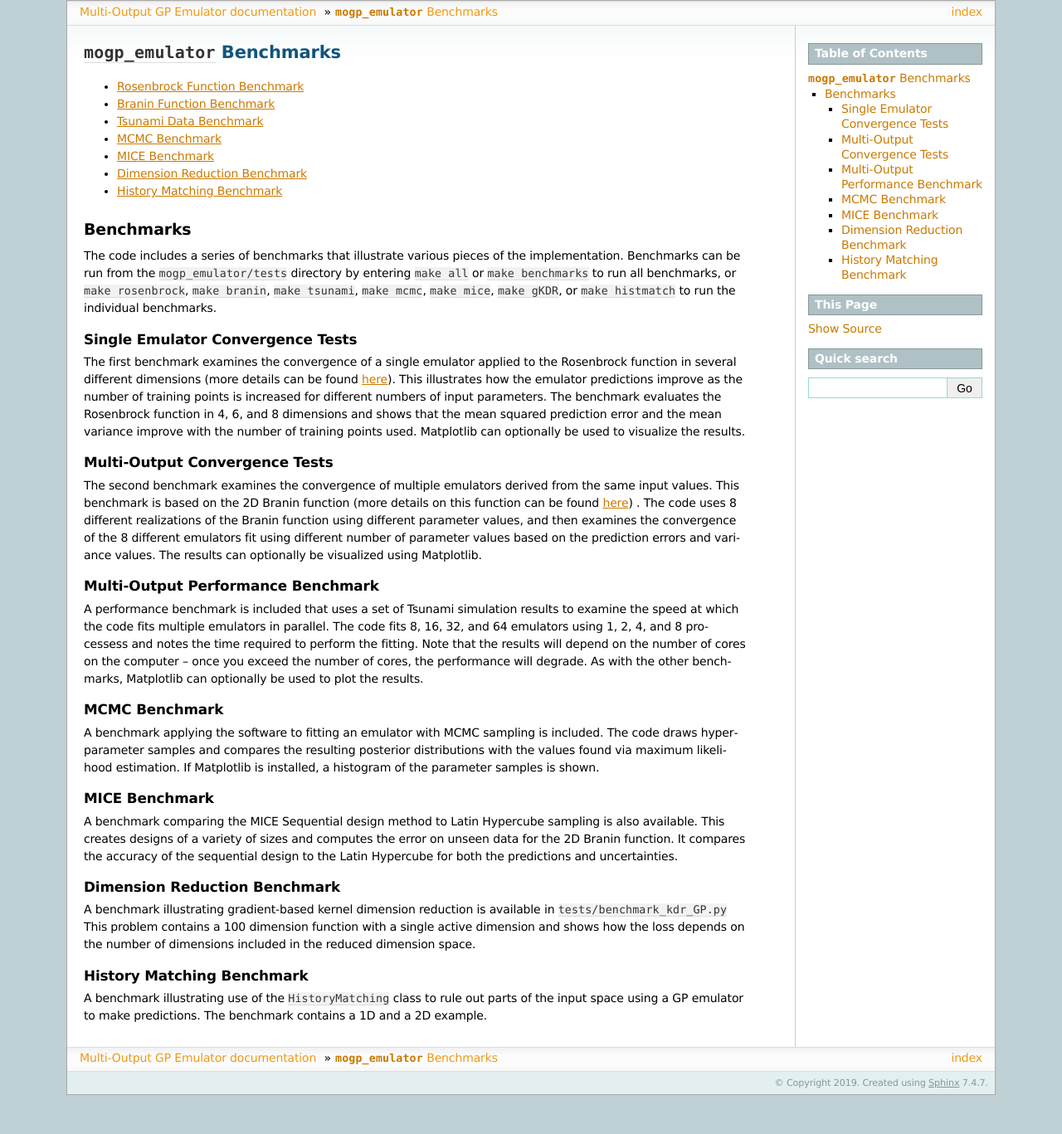
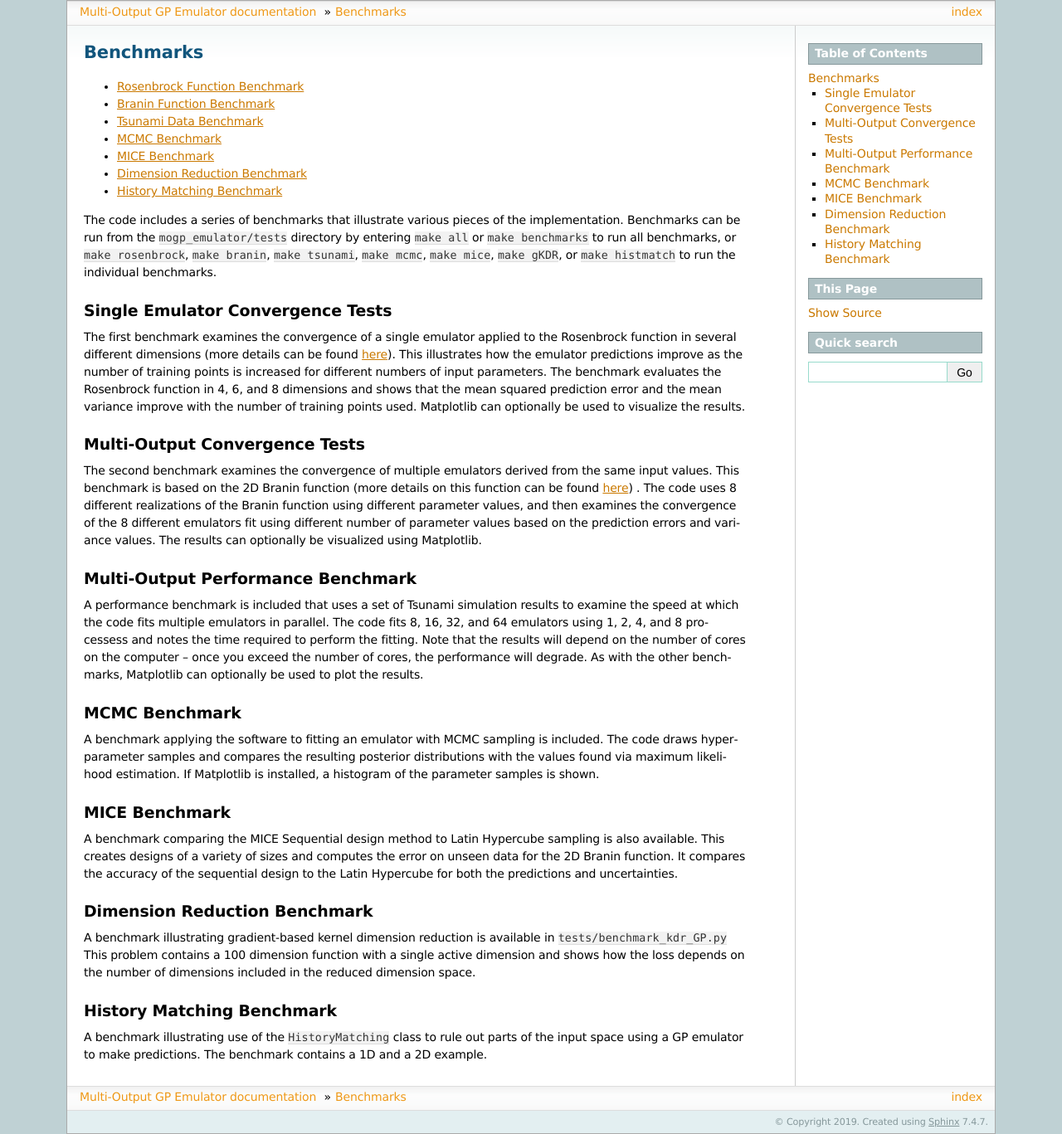
Before and after one commit to alan-turing-institute/mogp-emulator, a Sphinx documentation site: the page built from docs/benchmarks/benchmarks.rst, in a window 1280 px wide. Shown: the whole page at 83% size. Built offline with Sphinx 7.4.7, drawn with Linux system fonts in a browser that asks for light colours; the version number could not be read and is left out; before the commit the page ends 1320 px from its top, so only the background shows below that.

Commit message:
fixed some doc errors in benchmarks

```diff
--- a/docs/benchmarks/benchmarks.rst
+++ b/docs/benchmarks/benchmarks.rst
@@ -1,7 +1,7 @@
 .. _benchmarks:
 
 **********************************
-``mogp_emulator`` Benchmarks
+Benchmarks
 **********************************
 
 .. toctree::
@@ -13,9 +13,6 @@
    gkdr_benchmark
    histmatch_benchmark
 
-Benchmarks
-----------
-
 The code includes a series of benchmarks that illustrate various pieces of the implementation. Benchmarks
 can be run from the ``mogp_emulator/tests`` directory by entering ``make all`` or ``make benchmarks`` to
 run all benchmarks, or ``make rosenbrock``, ``make branin``, ``make tsunami``, ``make mcmc``, ``make mice``, ``make gKDR``, or ``make histmatch`` to run the individual benchmarks.
@@ -24,7 +21,7 @@ Single Emulator Convergence Tests
 ~~~~~~~~~~~~~~~~~~~~~~~~~~~~~~~~~
 
 The first benchmark examines the convergence of a single emulator applied to the Rosenbrock function in
-several different dimensions (more details can be found `here <https://www.sfu.ca/~ssurjano/rosen.html>`_).
+several different dimensions (more details can be found `here <https://www.sfu.ca/~ssurjano/rosen.html>`__).
 This illustrates how the emulator predictions improve as the number of training points is increased
 for different numbers of input parameters. The benchmark evaluates the Rosenbrock function in 4, 6, and
 8 dimensions and shows that the mean squared prediction error and the mean variance improve with the
@@ -34,7 +31,7 @@ Multi-Output Convergence Tests
 ~~~~~~~~~~~~~~~~~~~~~~~~~~~~~~
 
 The second benchmark examines the convergence of multiple emulators derived from the same input values.
-This benchmark is based on the 2D Branin function (more details on this function can be found `here <https://www.sfu.ca/~ssurjano/branin.html>`_)
+This benchmark is based on the 2D Branin function (more details on this function can be found `here <https://www.sfu.ca/~ssurjano/branin.html>`__)
 . The code uses 8 different realizations of the Branin
 function using different parameter values, and then examines the convergence of the 8 different
 emulators fit using different number of parameter values based on the prediction errors and
--- a/docs/benchmarks/gkdr_benchmark.rst
+++ b/docs/benchmarks/gkdr_benchmark.rst
@@ -4,4 +4,4 @@
 Dimension Reduction Benchmark
 **********************************
 
-.. automodule:: mogp_emulator.benchmark.benchmark_kdr_GP
+.. automodule:: mogp_emulator.benchmarks.benchmark_kdr_GP
```
